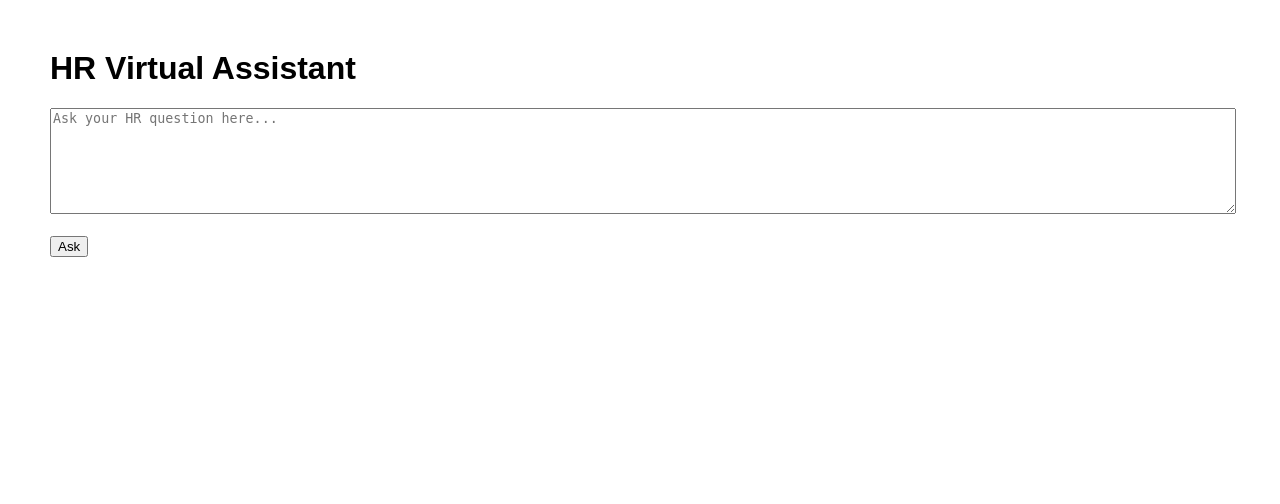
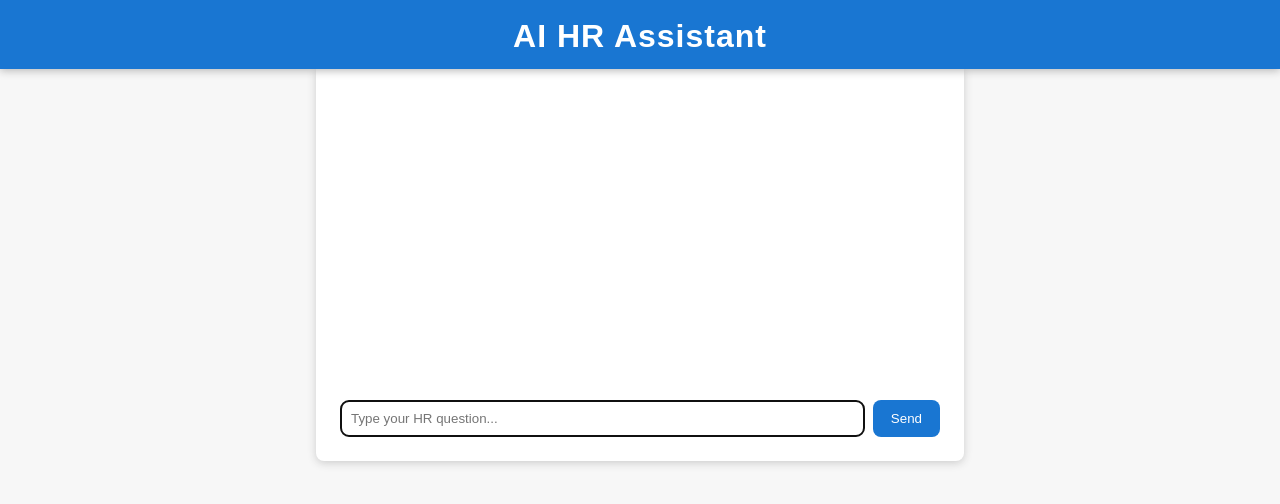
Before and after one commit to renshangh/ai-hr-assistant-flask-poc, a Flask app: page / in a window 1280 px wide. Shown: the top 504 px of the page. Run offline with Flask 3, Linux system fonts and the light colour scheme.

Commit message:
version 1.0.1

```diff
--- a/app/templates/index.html
+++ b/app/templates/index.html
@@ -1,22 +1,97 @@
 <!DOCTYPE html>
-<html>
+<html lang="en">
 <head>
-    <title>HR Virtual Assistant</title>
+    <meta charset="UTF-8">
+    <title>AI HR Assistant Chat</title>
     <style>
-        body { font-family: Arial, sans-serif; margin: 50px; }
-        textarea { width: 100%; height: 100px; }
-        .answer { background: #f2f2f2; padding: 10px; margin-top: 20px; }
+        body { font-family: Arial, sans-serif; background: #f7f7f7; }
+        #chat-container { max-width: 600px; margin: 60px auto 40px auto; background: #fff; border-radius: 8px; box-shadow: 0 2px 8px #ccc; padding: 24px; }
+        .chat-bubble { margin: 12px 0; padding: 12px 18px; border-radius: 18px; max-width: 80%; }
+        .user { background: #e0f7fa; align-self: flex-end; margin-left: auto; }
+        .assistant { background: #f1f8e9; align-self: flex-start; margin-right: auto; }
+        #chat-log { display: flex; flex-direction: column; min-height: 300px; }
+        #question-form { display: flex; margin-top: 16px; }
+        #question-input { flex: 1; padding: 10px; border-radius: 8px; border: 1px solid #ccc; }
+        #send-btn { padding: 10px 18px; border: none; background: #1976d2; color: #fff; border-radius: 8px; margin-left: 8px; cursor: pointer; }
+        #send-btn:disabled { background: #90caf9; cursor: not-allowed; }
+        #fixed-title {
+            position: fixed;
+            top: 0;
+            left: 0;
+            width: 100vw;
+            background: #1976d2;
+            color: #fff;
+            text-align: center;
+            font-size: 2rem;
+            font-weight: bold;
+            padding: 18px 0 14px 0;
+            z-index: 1000;
+            box-shadow: 0 2px 8px #bbb;
+            letter-spacing: 1px;
+        }
     </style>
 </head>
 <body>
-    <h1>HR Virtual Assistant</h1>
-    <form method="post">
-        <textarea name="question" placeholder="Ask your HR question here..."></textarea><br><br>
-        <input type="submit" value="Ask">
-    </form>
+    <div id="fixed-title">AI HR Assistant</div>
+    <div id="chat-container">
+        <div id="chat-log"></div>
+        <form id="question-form" autocomplete="off">
+            <input type="text" id="question-input" placeholder="Type your HR question..." required autofocus>
+            <button type="submit" id="send-btn">Send</button>
+        </form>
+        {% if answer %}
+            <div id="answer" style="display:none;">{{ answer }}</div>
+        {% endif %}
+    </div>
+    <script>
+        const chatLog = document.getElementById('chat-log');
+        const questionForm = document.getElementById('question-form');
+        const questionInput = document.getElementById('question-input');
+        const sendBtn = document.getElementById('send-btn');
 
-    {% if answer %}
-        <div class="answer"><strong>Answer:</strong> {{ answer }}</div>
-    {% endif %}
+        function appendMessage(text, sender) {
+            const bubble = document.createElement('div');
+            bubble.className = 'chat-bubble ' + sender;
+            bubble.textContent = text;
+            chatLog.appendChild(bubble);
+            chatLog.scrollTop = chatLog.scrollHeight;
+        }
+
+        questionForm.addEventListener('submit', async function(e) {
+            e.preventDefault();
+            const question = questionInput.value.trim();
+            if (!question) return;
+            appendMessage(question, 'user');
+            questionInput.value = '';
+            sendBtn.disabled = true;
+
+            // Send question to backend
+            try {
+                const response = await fetch('/', {
+                    method: 'POST',
+                    headers: { 'Content-Type': 'application/x-www-form-urlencoded' },
+                    body: new URLSearchParams({ question })
+                });
+                const html = await response.text();
+                // Extract answer from returned HTML (assuming answer is in <div id="answer">...</div>)
+                const parser = new DOMParser();
+                const doc = parser.parseFromString(html, 'text/html');
+                const answerDiv = doc.getElementById('answer');
+                const answer = answerDiv ? answerDiv.textContent : 'Sorry, no answer received.';
+                appendMessage(answer, 'assistant');
+            } catch (err) {
+                appendMessage('Error: Could not get answer from server.', 'assistant');
+            }
+            sendBtn.disabled = false;
+        });
+
+        // Optional: Show initial answer if present (for first page load)
+        window.addEventListener('DOMContentLoaded', () => {
+            const answerDiv = document.getElementById('answer');
+            if (answerDiv && answerDiv.textContent.trim()) {
+                appendMessage(answerDiv.textContent, 'assistant');
+            }
+        });
+    </script>
 </body>
 </html>
```
Also changed, not shown: app/templates/index copy.html (added, +22 -0 lines).
